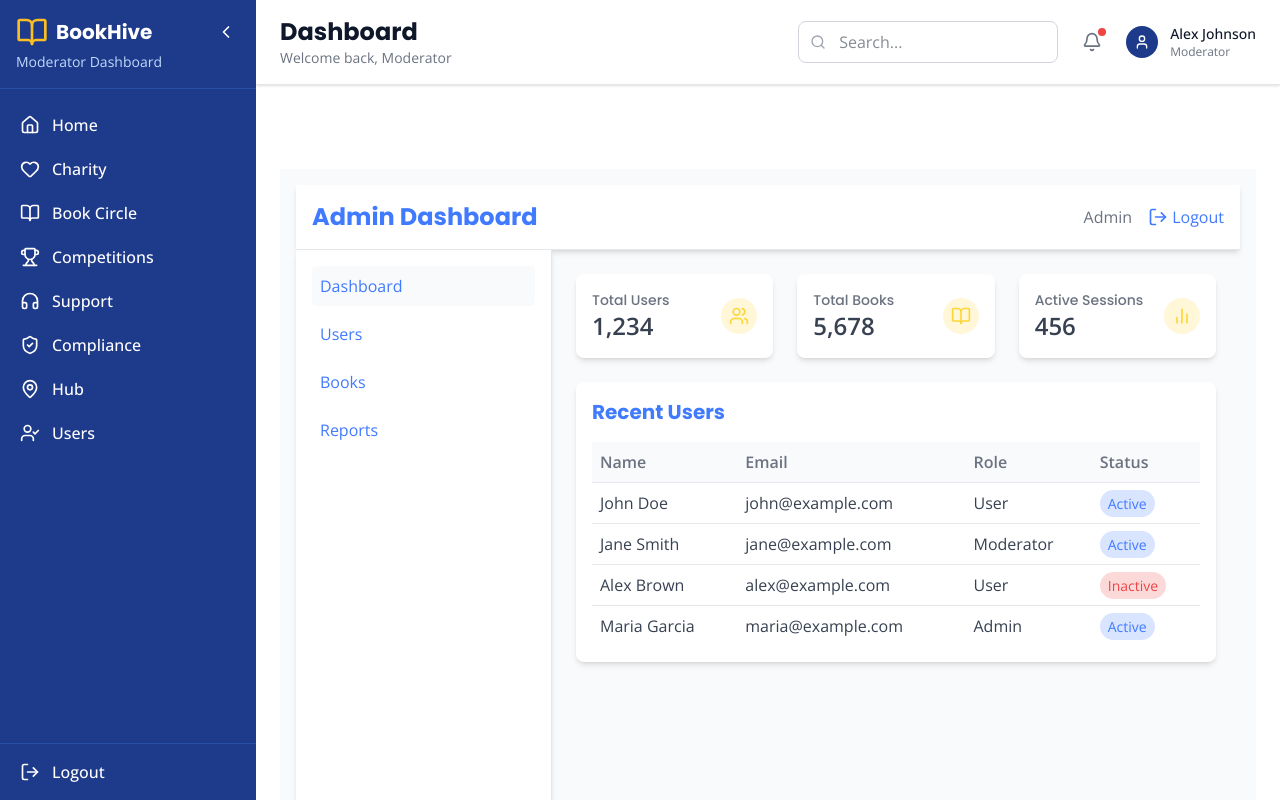
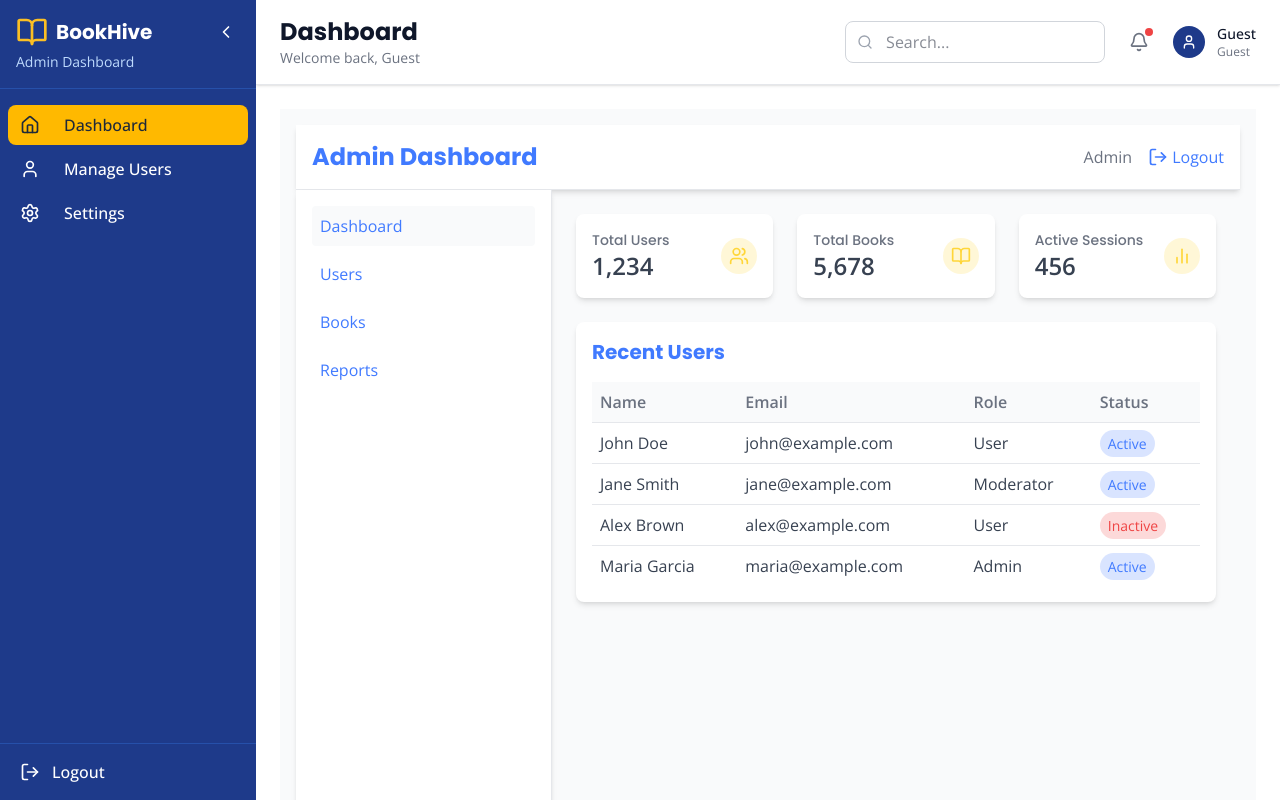
Before and after one commit to Benshekniel/BookHiveFrontend, a React (Vite) app in the folder bookhive/: page /admin in a window 1280 px wide. Built offline with nearby package versions, Linux system fonts and the light colour scheme.

Commit message:
side bar dinamic update

```diff
--- a/bookhive/package.json
+++ b/bookhive/package.json
@@ -10,6 +10,7 @@
     "preview": "vite preview"
   },
   "dependencies": {
+    "@heroicons/react": "^2.2.0",
     "@hookform/resolvers": "^5.1.1",
     "@tailwindcss/vite": "^4.1.10",
     "date-fns": "^4.1.0",
--- a/bookhive/src/App.jsx
+++ b/bookhive/src/App.jsx
@@ -1,3 +1,4 @@
+// src/App.jsx
 import React, { createContext, useContext, useState } from 'react';
 import { Routes, Route, Navigate, useNavigate } from 'react-router-dom';
 import HomePage from './pages/common/HomePage';
@@ -20,8 +21,8 @@ const AuthContext = createContext();
 export const useAuth = () => useContext(AuthContext);
 
 const App = () => {
-  // Simulated user state (replace with your auth logic)
-  const [user, setUser] = useState(null); // e.g., { role: 'admin' } after login
+  // Simulated user state (replace with actual auth logic)
+  const [user, setUser] = useState(null); // e.g., { name: 'Alex Johnson', role: 'admin' } after login
   const [sidebarCollapsed, setSidebarCollapsed] = useState(false);
   const navigate = useNavigate();
 
@@ -56,52 +57,26 @@ const App = () => {
     }
   };
 
-  // Map roles to sidebar sections for navigation
-  const getActiveSection = () => {
-    const path = window.location.pathname;
-    if (path.startsWith('/admin')) return 'admin';
-    if (path.startsWith('/moderator')) return 'moderator';
-    if (path.startsWith('/bookstore')) return 'bookstore';
-    if (path.startsWith('/delivery-hub')) return 'delivery-hub';
-    if (path.startsWith('/agent')) return 'delivery-agent';
-    if (path.startsWith('/organization')) return 'organization';
-    if (path.startsWith('/dashboard')) return 'dashboard';
-    return 'home';
+  // Handle logout for Sidebar
+  const handleLogout = () => {
+    setUser(null); // Clear user state (if still using AuthContext elsewhere)
+    navigate('/');
   };
 
-  // Handle sidebar navigation
-  const handleSectionChange = (section) => {
-    const routes = {
-      home: '/',
-      dashboard: '/dashboard',
-      admin: '/admin',
-      moderator: '/moderator',
-      bookstore: '/bookstore',
-      'delivery-hub': '/delivery-hub',
-      'delivery-agent': '/agent',
-      organization: '/organization',
-    };
-    navigate(routes[section] || '/');
-  };
-
-  // Render layout only for authenticated users
+  // Render layout for authenticated routes
   const renderLayout = (children) => (
     <div className="flex h-screen bg-background">
       <Sidebar
-        activeSection={getActiveSection()}
-        setActiveSection={handleSectionChange}
         collapsed={sidebarCollapsed}
         setCollapsed={setSidebarCollapsed}
+        onLogout={handleLogout}
       />
       <div className="flex-1 flex flex-col overflow-hidden">
         <Header
-          activeSection={getActiveSection()}
           sidebarCollapsed={sidebarCollapsed}
           setSidebarCollapsed={setSidebarCollapsed}
         />
-        <main className="flex-1 overflow-y-auto p-6">
-          {children}
-        </main>
+        <main className="flex-1 overflow-y-auto p-6">{children}</main>
       </div>
     </div>
   );
@@ -109,7 +84,10 @@ const App = () => {
   return (
     <AuthContext.Provider value={{ user, login, logout }}>
       <Routes>
-        <Route path="/" element={user ? <Navigate to={getDashboardRoute()} replace /> : <HomePage />} />
+        <Route
+          path="/"
+          element={user ? <Navigate to={getDashboardRoute()} replace /> : <HomePage />}
+        />
         <Route path="/login" element={<LoginPage />} />
         <Route path="/signup" element={<SignupPage />} />
         <Route path="/dashboard/*" element={renderLayout(<UserRoutes />)} />
--- a/bookhive/src/components/layout/Footer.jsx
+++ b/bookhive/src/components/layout/Footer.jsx
@@ -1,9 +1,7 @@
 import React from 'react';
 
 const Footer = () => (
-  <footer className="bg-primary text-white text-center p-4 mt-auto">
-    {/* &copy; 2025 BookHive. All rights reserved. */}
-  </footer>
+  <></>
 );
 
 export default Footer;
--- a/bookhive/src/components/layout/Navbar.jsx
+++ b/bookhive/src/components/layout/Navbar.jsx
@@ -2,15 +2,7 @@ import React from 'react';
 import { Link } from 'react-router-dom';
 
 const Navbar = () => (
-  <nav className="bg-primary text-white p-4">
-    <div className="container mx-auto flex justify-between">
-      <Link to="/" className="font-bold text-xl">BookHive</Link>
-      <div className="space-x-4">
-        <Link to="/login">Login</Link>
-        <Link to="/signup">Signup</Link>
-      </div>
-    </div>
-  </nav>
+  <></>
 );
 
 export default Navbar;
--- a/bookhive/src/components/shared/Header.jsx
+++ b/bookhive/src/components/shared/Header.jsx
@@ -1,27 +1,36 @@
+// src/components/shared/Header.jsx
 import React from 'react';
 import { Bell, Search, User, Menu } from 'lucide-react';
+import { useAuth } from '../../App'; // Import AuthContext
 
 const Header = ({ activeSection, sidebarCollapsed, setSidebarCollapsed }) => {
+  const { user, logout } = useAuth(); // Access user and logout function
+
+  // Map activeSection to role-based titles
   const getSectionTitle = () => {
     const titles = {
       home: 'Dashboard Overview',
-      charity: 'Charity Management',
-      bookcircle: 'Book Circle Moderation',
-      competitions: 'Competition Management',
-      support: 'Support Center',
-      compliance: 'Compliance Monitoring',
-      hub: 'Hub Management',
-      users: 'User Management'
+      dashboard: 'User Dashboard',
+      admin: 'Admin Panel',
+      moderator: 'Moderator Dashboard',
+      bookstore: 'Bookstore Management',
+      'delivery-hub': 'Delivery Hub',
+      'delivery-agent': 'Delivery Agent Portal',
+      organization: 'Organization Dashboard',
     };
     return titles[activeSection] || 'Dashboard';
   };
+
+  // Dynamic user details with fallback for unauthenticated users
+  const displayName = user?.name || 'Guest';
+  const displayRole = user?.role ? user.role.charAt(0).toUpperCase() + user.role.slice(1) : 'Guest';
 
   return (
     <header
       className="shadow-sm border-b px-6 py-4"
       style={{
         backgroundColor: '#FFFFFF',
-        borderColor: '#E5E7EB'
+        borderColor: '#E5E7EB',
       }}
     >
       <div className="flex items-center justify-between">
@@ -37,26 +46,20 @@ const Header = ({ activeSection, sidebarCollapsed, setSidebarCollapsed }) => {
               e.target.style.backgroundColor = 'transparent';
             }}
           >
-            <Menu
-              className="w-5 h-5"
-              style={{ color: '#0F172A' }}
-            />
+            <Menu className="w-5 h-5" style={{ color: '#0F172A' }} />
           </button>
           <div>
             <h1
               className="text-2xl font-bold"
               style={{
                 color: '#0F172A',
-                fontFamily: 'Poppins, system-ui, sans-serif'
+                fontFamily: 'Poppins, system-ui, sans-serif',
               }}
             >
               {getSectionTitle()}
             </h1>
-            <p
-              className="text-sm"
-              style={{ color: '#6B7280' }}
-            >
-              Welcome back, Moderator
+            <p className="text-sm" style={{ color: '#6B7280' }}>
+              Welcome back, {displayRole}
             </p>
           </div>
         </div>
@@ -75,7 +78,7 @@ const Header = ({ activeSection, sidebarCollapsed, setSidebarCollapsed }) => {
               style={{
                 borderColor: '#D1D5DB',
                 backgroundColor: '#FFFFFF',
-                color: '#0F172A'
+                color: '#0F172A',
               }}
               onFocus={(e) => {
                 e.target.style.borderColor = 'transparent';
@@ -93,7 +96,7 @@ const Header = ({ activeSection, sidebarCollapsed, setSidebarCollapsed }) => {
             className="relative p-2 rounded-lg transition-colors"
             style={{
               color: '#6B7280',
-              backgroundColor: 'transparent'
+              backgroundColor: 'transparent',
             }}
             onMouseEnter={(e) => {
               e.target.style.color = '#0F172A';
@@ -124,17 +127,22 @@ const Header = ({ activeSection, sidebarCollapsed, setSidebarCollapsed }) => {
                 className="text-sm font-medium"
                 style={{
                   color: '#0F172A',
-                  fontFamily: 'Open Sans, system-ui, sans-serif'
+                  fontFamily: 'Open Sans, system-ui, sans-serif',
                 }}
               >
-                Alex Johnson
+                {displayName}
               </p>
-              <p
-                className="text-xs"
-                style={{ color: '#6B7280' }}
-              >
-                Moderator
+              <p className="text-xs" style={{ color: '#6B7280' }}>
+                {displayRole}
               </p>
+              {user && (
+                <button
+                  onClick={logout}
+                  className="text-xs text-red-500 hover:text-red-700"
+                >
+                  Logout
+                </button>
+              )}
             </div>
           </div>
         </div>
--- a/bookhive/src/components/shared/Sidebar.jsx
+++ b/bookhive/src/components/shared/Sidebar.jsx
@@ -1,33 +1,41 @@
+// src/components/shared/Sidebar.jsx
 import React from 'react';
-import {
-  Home,
-  Heart,
-  Users,
-  Trophy,
-  HeadphonesIcon,
-  ShieldCheck,
-  MapPin,
-  UserCheck,
-  LogOut,
-  ChevronLeft,
-  ChevronRight,
-  BookOpen
-} from 'lucide-react';
+import { useNavigate, useLocation } from 'react-router-dom';
+import { sidebarMenuConfig } from '../../config/menuConfig';
+import { BookOpen, LogOut, ChevronLeft, ChevronRight } from 'lucide-react';
 
-const Sidebar = ({ activeSection, setActiveSection, collapsed, setCollapsed }) => {
-  const menuItems = [
-    { id: 'home', label: 'Home', icon: Home },
-    { id: 'charity', label: 'Charity', icon: Heart },
-    { id: 'bookcircle', label: 'Book Circle', icon: BookOpen },
-    { id: 'competitions', label: 'Competitions', icon: Trophy },
-    { id: 'support', label: 'Support', icon: HeadphonesIcon },
-    { id: 'compliance', label: 'Compliance', icon: ShieldCheck },
-    { id: 'hub', label: 'Hub', icon: MapPin },
-    { id: 'users', label: 'Users', icon: UserCheck },
-  ];
+const Sidebar = ({ collapsed, setCollapsed, onLogout }) => {
+  const navigate = useNavigate();
+  const location = useLocation();
 
+  // Determine role based on URL path
+  const getRoleFromPath = () => {
+    const path = location.pathname;
+    if (path.startsWith('/admin')) return 'admin';
+    if (path.startsWith('/moderator')) return 'moderator';
+    if (path.startsWith('/bookstore')) return 'bookstore';
+    if (path.startsWith('/delivery-hub')) return 'delivery-hub';
+    if (path.startsWith('/agent')) return 'delivery-agent';
+    if (path.startsWith('/organization')) return 'organization';
+    if (path.startsWith('/dashboard')) return 'user';
+    return 'guest'; // Fallback for public routes (e.g., '/', '/login')
+  };
+
+  const role = getRoleFromPath();
+  const menuItems = sidebarMenuConfig[role] || sidebarMenuConfig.guest;
+
+  // Capitalize role for display
+  const displayRole = role === 'guest' ? 'Home' : role.charAt(0).toUpperCase() + role.slice(1);
+
+  // Handle navigation
+  const handleNavigation = (path) => {
+    navigate(path);
+  };
+
+  // Handle logout (use prop or redirect to '/')
   const handleLogout = () => {
-    console.log('Logging out...');
+    if (onLogout) onLogout();
+    else navigate('/');
   };
 
   return (
@@ -43,10 +51,7 @@ const Sidebar = ({ activeSection, setActiveSection, collapsed, setCollapsed }) =
         <div className="flex items-center justify-between">
           {!collapsed && (
             <div className="flex items-center space-x-2">
-              <BookOpen
-                className="w-8 h-8"
-                style={{ color: '#FBBF24' }}
-              />
+              <BookOpen className="w-8 h-8" style={{ color: '#FBBF24' }} />
               <h1 className="text-xl font-bold">BookHive</h1>
             </div>
           )}
@@ -59,11 +64,8 @@ const Sidebar = ({ activeSection, setActiveSection, collapsed, setCollapsed }) =
           </button>
         </div>
         {!collapsed && (
-          <p
-            className="text-sm mt-1"
-            style={{ color: '#BFDBFE' }}
-          >
-            Moderator Dashboard
+          <p className="text-sm mt-1" style={{ color: '#BFDBFE' }}>
+            {displayRole} Dashboard
           </p>
         )}
       </div>
@@ -72,24 +74,22 @@ const Sidebar = ({ activeSection, setActiveSection, collapsed, setCollapsed }) =
       <nav className="flex-1 py-4">
         <ul className="space-y-1 px-2">
           {menuItems.map((item) => {
-            const IconComponent = item.icon;
-            const isActive = activeSection === item.id;
+            const Icon = item.icon;
+            const isActive = location.pathname === item.path;
 
             return (
-              <li key={item.id}>
+              <li key={item.path}>
                 <button
-                  onClick={() => setActiveSection(item.id)}
-                  className={`w-full flex items-center px-3 py-2 rounded-lg transition-colors ${
-                    isActive
-                      ? 'bg-amber-400 text-gray-800'
-                      : 'text-white hover:bg-amber-200 hover:text-gray-800'
+                  onClick={() => handleNavigation(item.path)}
+                  className={`w-full flex items-center rounded-lg transition-colors ${
+                    collapsed ? 'justify-center py-3' : 'px-3 py-2'
+                  } ${
+                    isActive ? 'bg-amber-400 text-gray-800' : 'text-white hover:bg-amber-200 hover:text-gray-800'
                   }`}
                   title={collapsed ? item.label : ''}
                 >
-                  <IconComponent className="w-5 h-5 flex-shrink-0" />
-                  {!collapsed && (
-                    <span className="ml-3 font-medium">{item.label}</span>
-                  )}
+                  <Icon className={`w-5 h-5 flex-shrink-0 ${collapsed ? '' : 'mr-3'}`} />
+                  {!collapsed && <span className="ml-3 font-medium">{item.label}</span>}
                 </button>
               </li>
             );
@@ -98,14 +98,11 @@ const Sidebar = ({ activeSection, setActiveSection, collapsed, setCollapsed }) =
       </nav>
 
       {/* Logout */}
-      <div
-        className="p-2 border-t"
-        style={{ borderColor: 'rgba(59, 130, 246, 0.3)' }}
-      >
+      <div className="p-2 border-t" style={{ borderColor: 'rgba(59, 130, 246, 0.3)' }}>
         <button
           onClick={handleLogout}
-          className={`w-full flex items-center px-3 py-2 rounded-lg transition-colors hover:bg-red-600 ${
-            collapsed ? 'justify-center' : ''
+          className={`w-full flex items-center rounded-lg transition-colors hover:bg-red-600 ${
+            collapsed ? 'justify-center py-3' : 'px-3 py-2'
           }`}
           title={collapsed ? 'Logout' : ''}
         >
--- /dev/null
+++ b/bookhive/src/config/menuconfig.js
@@ -0,0 +1,41 @@
+// src/config/menuConfig.js
+import { Home, User, Settings, BookOpen, Truck, Building, ShieldCheck } from 'lucide-react';
+
+export const sidebarMenuConfig = {
+  admin: [
+    { label: 'Dashboard', icon: Home, path: '/admin' },
+    { label: 'Manage Users', icon: User, path: '/admin/users' },
+    { label: 'Settings', icon: Settings, path: '/admin/settings' },
+  ],
+  moderator: [
+    { label: 'Dashboard', icon: Home, path: '/moderator' },
+    { label: 'Content Review', icon: ShieldCheck, path: '/moderator/review' },
+  ],
+  bookstore: [
+    { label: 'Dashboard', icon: Home, path: '/bookstore' },
+    { label: 'Inventory', icon: BookOpen, path: '/bookstore/inventory' },
+    { label: 'Orders', icon: Truck, path: '/bookstore/orders' },
+  ],
+  'delivery-hub': [
+    { label: 'Dashboard', icon: Home, path: '/delivery-hub' },
+    { label: 'Shipments', icon: Truck, path: '/delivery-hub/shipments' },
+  ],
+  'delivery-agent': [
+    { label: 'Dashboard', icon: Home, path: '/agent' },
+    { label: 'Deliveries', icon: Truck, path: '/agent/deliveries' },
+  ],
+  organization: [
+    { label: 'Dashboard', icon: Home, path: '/organization' },
+    { label: 'Reports', icon: Building, path: '/organization/reports' },
+  ],
+  user: [
+    { label: 'Dashboard', icon: Home, path: '/dashboard' },
+    { label: 'Profile', icon: User, path: '/dashboard/profile' },
+    { label: 'Orders', icon: Truck, path: '/dashboard/orders' },
+  ],
+  guest: [
+    { label: 'Home', icon: Home, path: '/' },
+    { label: 'Login', icon: User, path: '/login' },
+    { label: 'Signup', icon: User, path: '/signup' },
+  ],
+};
```
Also changed, not shown: bookhive/src/hub-manager/AgentManagement.jsx (deleted), bookhive/src/hub-manager/DeliverySchedule.jsx (deleted), 1 other file (tests, documents, lock files or other folders).
